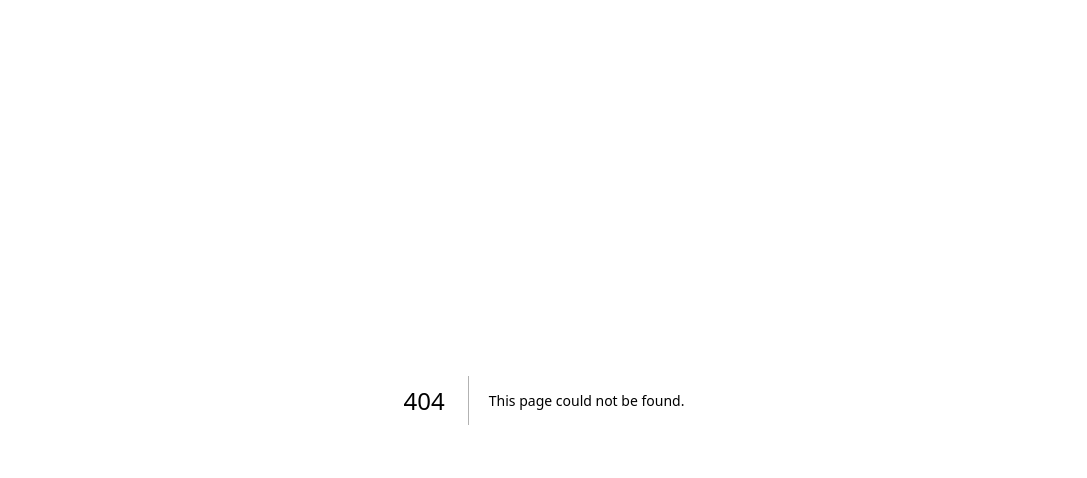
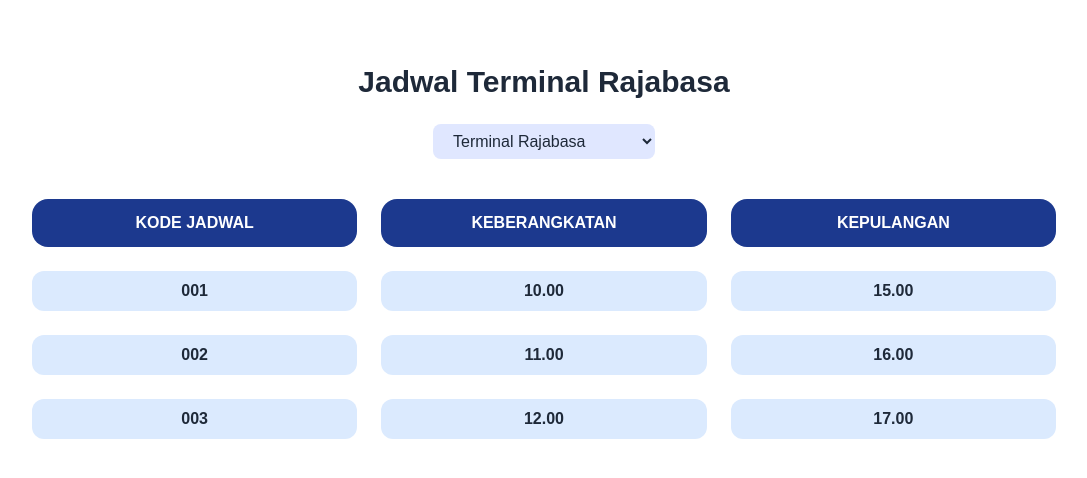
Before and after one commit to megustaSzy/project-web, a Next.js app in the folder web/: page /tabeljadwal in a window 1280 px wide. Before the commit this address had no page. Shown: the top 478 px of the page, without its empty margins (96-1183 px from the left). Built offline with nearby package versions, Linux system fonts and the light colour scheme.

Commit message:
membuat onclik lihatjadwal

```diff
--- a/web/src/app/components/Jadwal/Jadwal.tsx
+++ b/web/src/app/components/Jadwal/Jadwal.tsx
@@ -1,13 +1,14 @@
 "use client";
 
-import { Router } from "lucide-react";
 import Link from "next/link";
-
-import { useRouter } from "next/navigation"; // ← ini yang benar untuk Next.js 13+
+import { useRouter } from "next/navigation";
 
 export default function Jadwal() {
+  const router = useRouter(); // ✅ tambahkan ini biar router.push bisa digunakan
+
   return (
-    <section id = "Jadwal"
+    <section
+      id="Jadwal"
       className="h-screen flex flex-col md:flex-row items-center justify-between px-8 md:px-24 bg-white"
     >
       {/* Kiri - Teks */}
@@ -18,23 +19,25 @@ export default function Jadwal() {
         <p className="text-gray-600 text-lg mb-8">
           Ayo berwisata lebih efisien menggunakan LamiGo
         </p>
-     <button
-          onClick={() => Router.push("/tabeljadwal")}
-          className="bg-blue-700 hover:bg-blue-800 text-white font-semibold px-8 py-3 rounded-lg shadow-md transition-all duration-300"
-        >
-          Lihat Jadwal
-        </button>
+
+        {/* 🔗 Tombol ke halaman tabel jadwal */}
+        <div>
+          <button
+            onClick={() => router.push("/tabeljadwal")} // ✅ arahkan ke /tabeljadwal (huruf kecil)
+            className="bg-blue-700 hover:bg-blue-800 text-white font-semibold px-8 py-3 rounded-lg shadow-md transition-all duration-300"
+          >
+            Lihat Jadwal
+          </button>
+        </div>
       </div>
 
       {/* Kanan - Gambar */}
       <div className="relative mt-12 md:mt-0 flex justify-center items-center md:w-1/2">
-        {/* Gambar kiri */}
         <img
           src="/images/terminal.jpg"
           alt="Lokasi Penjemputan"
           className="w-60 h-60 md:w-72 md:h-72 rounded-2xl shadow-xl object-cover transform translate-x-[-5px] translate-y-[40px] z-10"
         />
-        {/* Gambar kanan */}
         <img
           src="/images/stasiun.jpg"
           alt="Lokasi Tambahan"
--- a/web/src/app/page.tsx
+++ b/web/src/app/page.tsx
@@ -4,6 +4,7 @@ import Jadwal from "./components/Jadwal/Jadwal";
 import Testimoni from "./components/Testimoni";
 import Wisata from "./components/Wisata/Wisata";
 import Kontak from "./components/Kontak/Kontak";
+import tabeljadwal from "./components/Jadwal/tabeljadwal";
 export default function Home() {
   return (
    <main>
--- a/web/src/app/components/Jadwal/TabelJadwal.tsx
+++ b/web/src/app/tabeljadwal/page.tsx
@@ -57,7 +57,7 @@ export default function TabelJadwal() {
             KEPULANGAN
           </div>
 
-          {data.map((item: Jadwal, i: number) => (
+          {data.map((item, i) => (
             <div key={i} className="contents">
               <div className="bg-blue-100 rounded-xl py-2 font-semibold text-gray-800">
                 {item.kode}
```
